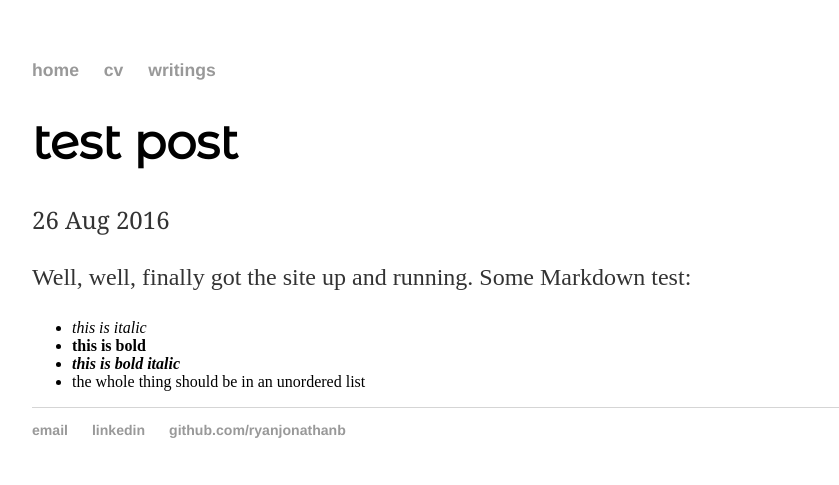
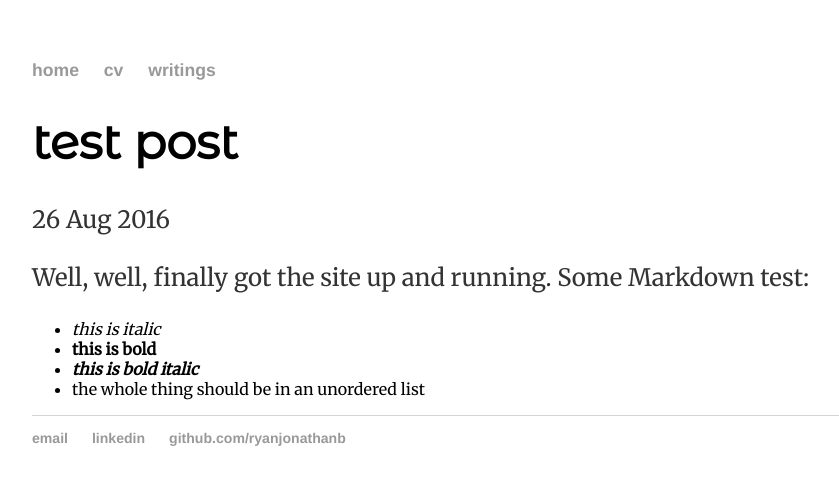
Before and after one commit to ryanjonathanb/ryanjonathanb.github.io, a Jekyll site: the page built from _posts/2016-08-26-test-post.md, in a window 1280 px wide. Shown: the top 485 px of the page, without its empty margins (160-999 px from the left). Built offline with Jekyll 4.4.1, drawn with Linux system fonts in a browser that asks for light colours.

Commit message:
merriweather

```diff
--- a/_includes/fonts.html
+++ b/_includes/fonts.html
@@ -1 +1 @@
-<link href="https://fonts.googleapis.com/css?family=Noto+Serif|Montserrat+Alternates" rel="stylesheet"/>
+<link href="https://fonts.googleapis.com/css?family=Merriweather|Montserrat+Alternates" rel="stylesheet"/>
--- a/style.css
+++ b/style.css
@@ -1,5 +1,5 @@
 body {
-    font-family: 'Noto Serif', serif;
+    font-family: 'Merriweather', serif;
     margin: 60px auto;
     width: 70%;
 }
@@ -76,5 +76,4 @@
     list-style: none;
 }
 .post {
-    font-family: serif;
 }
```
